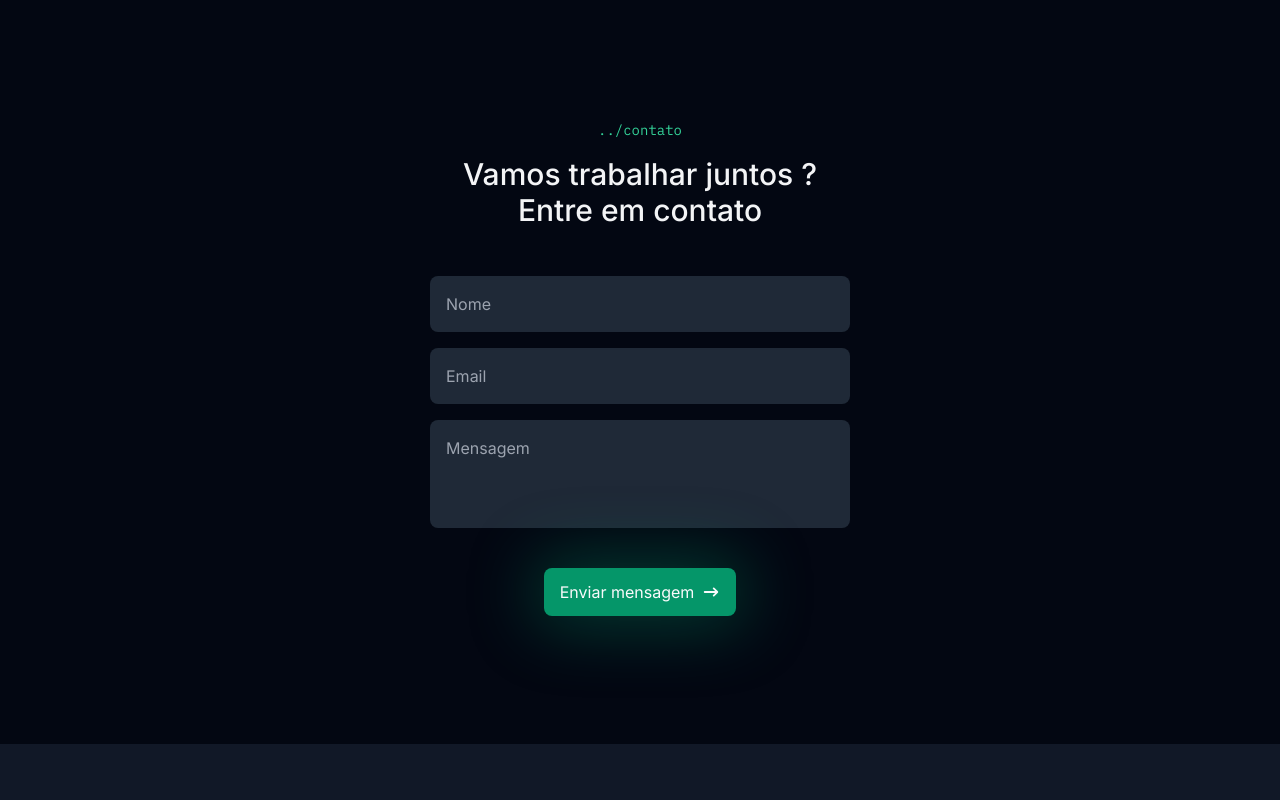
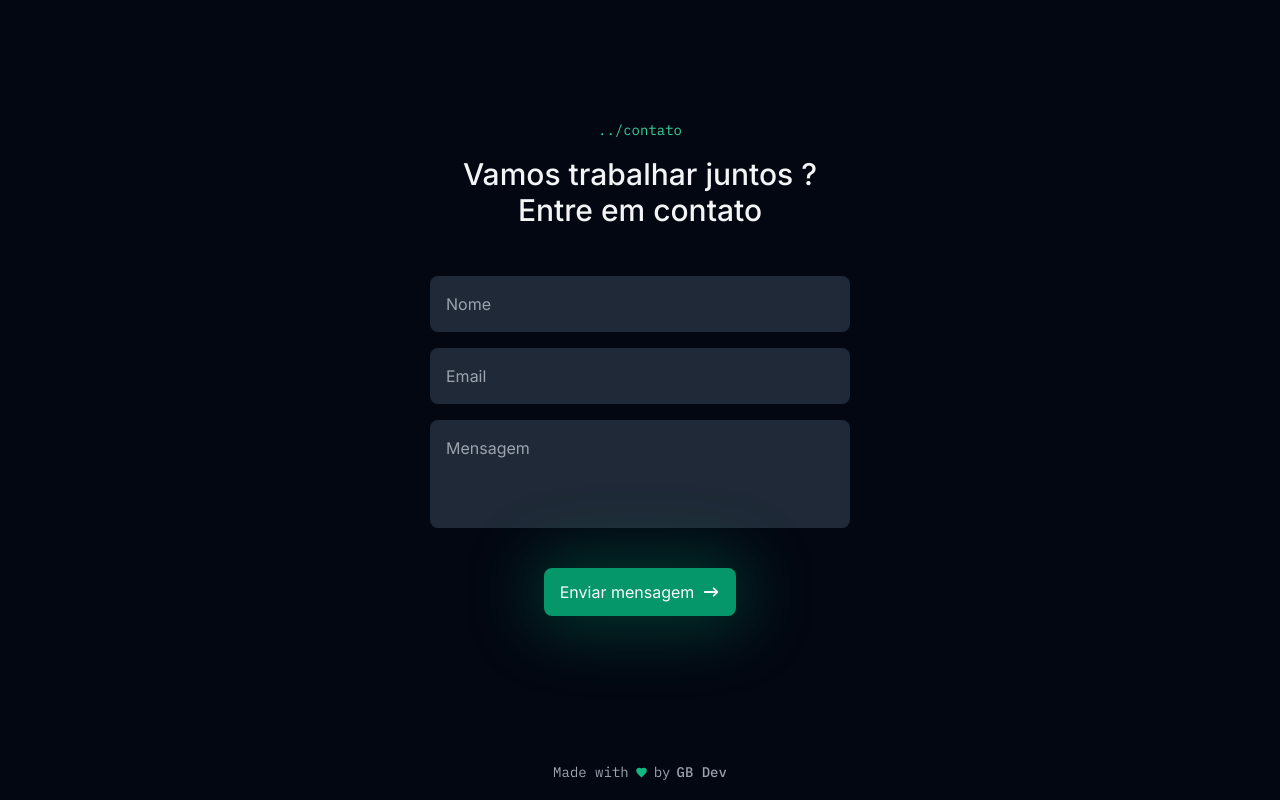
Before and after one commit to Victtor-777/Portfolio_GB-Dev, a Next.js app: page / in a window 1280 px wide. Shown: the part 3214-4014 px from the top of the page. Before the commit the page ends 3958 px from the top, so only its background shows below. Built offline with nearby package versions, Linux system fonts and the light colour scheme.

Commit message:
Add Footer

```diff
--- /dev/null
+++ b/app/components/footer/index.tsx
@@ -0,0 +1,14 @@
+import { IoMdHeart } from "react-icons/io";
+
+export const Footer = () => {
+  return (
+    <footer className="h-14 w-full flex items-center justify-center bg-gray-950">
+      <span className="flex items-center gap-1.5 text-xs sm:text-sm font-mono text-gray-400">
+        Made with
+        <IoMdHeart size={13} className="text-emerald-500" />
+        by
+        <strong className="font-medium">GB Dev</strong>
+      </span>
+    </footer>
+  );
+};
--- a/app/layout.tsx
+++ b/app/layout.tsx
@@ -3,6 +3,7 @@
 import { ReactNode } from "react";
 import { Header } from "./components/Header";
 import { ContactForm } from "./components/contact-form";
+import { Footer } from "./components/footer";
 
 const inter = Inter({
   variable: "--font-inter",
@@ -22,6 +23,7 @@
         <Header />
         {children}
         <ContactForm />
+        <Footer />
       </body>
     </html>
   );
```
